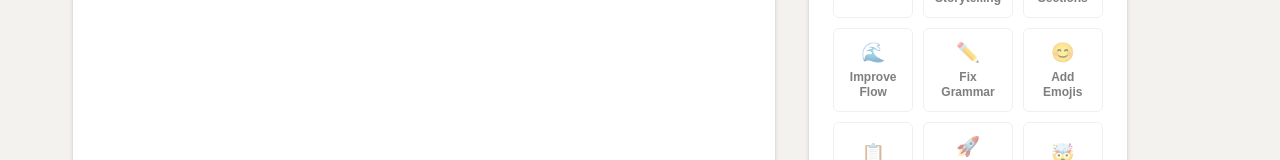
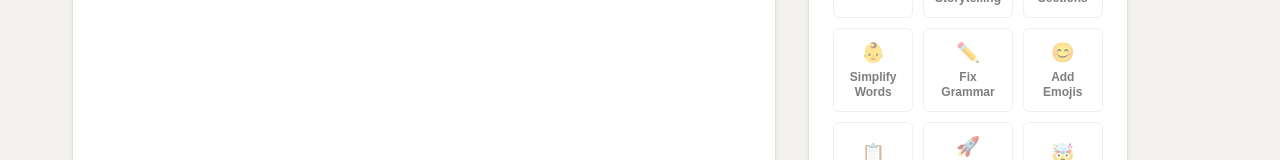
Before and after one commit to Luftare/postify, a React (Vite) app: page / in a window 1280 px wide. Shown: the part 220-380 px from the top of the page. Built offline with nearby package versions, Linux system fonts and the light colour scheme.

Commit message:
switch a preset

```diff
--- a/src/data/presets.js
+++ b/src/data/presets.js
@@ -21,11 +21,11 @@ export const PRESETS = [
       "Add rhythm to the text by splitting it into short sections separated by empty lines so that reacers can scan content.",
   },
   {
-    id: "fluid",
-    name: "Improve Flow",
-    icon: "🌊",
+    id: "simplify",
+    name: "Simplify Words",
+    icon: "👶",
     prompt:
-      "Improve the text flow so that it forms an easty-to-follow structure.",
+      "Rewrite the text so a 10-year-old can understand it. Keep the same overall structure, but use simpler words and break up long sentences into shorter ones.",
   },
   {
     id: "grammar",
```
